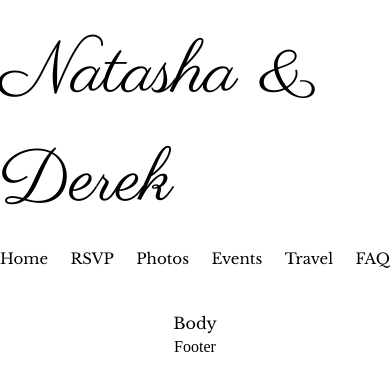
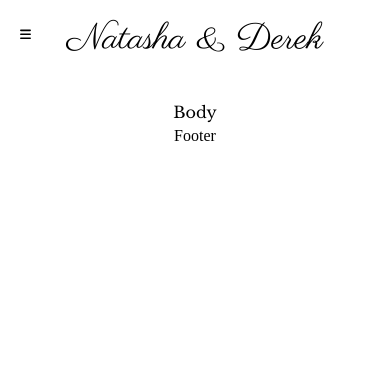
Before and after one commit to Reidwids/wedding2024, a Next.js app: page / in a window 390 px wide. Shown: the top 390 px of the page. Built offline with nearby package versions, Linux system fonts and the light colour scheme.

Commit message:
mobile navbar and favicon

```diff
--- a/app/Header.tsx
+++ b/app/Header.tsx
@@ -1,7 +1,12 @@
+"use client";
+import { Hamburger, Xmark } from "@/public/svgs";
 import Link from "next/link";
-import React from "react";
+import React, { useState } from "react";
 
 export default function Header() {
+	document.title = "Natasha & Derek";
+
+	const [isOpen, setIsOpen] = useState(false);
 	const routes = [
 		{
 			name: "Home",
@@ -30,16 +35,37 @@ export default function Header() {
 	];
 
 	return (
-		<div className={"w-full flex flex-col items-center mt-5"}>
-			<div className="font-parisienne text-[72px] mb-3">Natasha & Derek</div>
-			<div className="max-w-4xl w-full flex justify-between font-libreBaskerville text-[15px]">
-				{routes.map((route) => (
-					<Link href={route.href} className="group relative">
+		<div className={"w-full flex flex-col items-center justify-center relative mt-5 md:mt-10"}>
+			<div className="font-parisienne text-4xl md:text-[72px]">Natasha & Derek</div>
+			<div className=" hidden px-6 mt-5 max-w-4xl w-full md:flex justify-between font-libreBaskerville text-[15px]">
+				{routes.map((route, i) => (
+					<Link href={route.href} className="group relative" key={route.name + i}>
 						<div>{route.name}</div>
 						<div className="absolute bottom-0 left-0 h-[1px] block w-0 group-hover:w-full transition-all duration-500 bg-[#666]"></div>
 					</Link>
 				))}
 			</div>
+			<div className="absolute left-3 top-0 md:hidden cursor-pointer rounded-md p-2" onClick={() => setIsOpen(!isOpen)}>
+				<Hamburger isOpen={isOpen} w="11px" fill="black" />
+				<Xmark isOpen={isOpen} w="11px" fill="black" />
+			</div>
+			{isOpen && (
+				<div className="md:hidden absolute w-full top-20 flex flex-col bg-[#ffffffee] z-50 shadow-md">
+					{routes.map((route, i) => (
+						<>
+							<Link
+								href={route.href!}
+								className="space-x-4 flex py-2 items-center px-4 transition-all"
+								onClick={() => setIsOpen(!isOpen)}
+								key={route.name}
+							>
+								{route.name}
+							</Link>
+							{i !== routes.length - 1 && <div className="w-full h-[1px] bg-[#ddd]"></div>}
+						</>
+					))}
+				</div>
+			)}
 		</div>
 	);
 }
--- a/app/layout.tsx
+++ b/app/layout.tsx
@@ -23,9 +23,9 @@ export default function RootLayout({ children }: { children: React.ReactNode })
 	return (
 		<html lang="en">
 			<head>
-				<link rel="shortcut icon" href="/cropped-proteus-logo.png" />
+				<link rel="shortcut icon" href="/heart.png" />
 			</head>
-			<body className={`${parisienne.variable} ${libreBaskerville.variable} relative`}>
+			<body className={`${parisienne.variable} ${libreBaskerville.variable} relative min-h-[100vh]`}>
 				<Header />
 				<div className="min-w-full flex justify-center">{children}</div>
 				<Footer />
--- /dev/null
+++ b/public/svgs.tsx
@@ -0,0 +1,22 @@
+export const Xmark = ({ isOpen = false, fill = "black", w = "30px" }) => {
+	return (
+		<svg
+			className={isOpen ? "" : "hidden"}
+			xmlns="http://www.w3.org/2000/svg"
+			viewBox="0 0 448 512"
+			width={w}
+			fill={fill}
+			style={{ paddingLeft: "2px" }}
+		>
+			<path d="M342.6 150.6c12.5-12.5 12.5-32.8 0-45.3s-32.8-12.5-45.3 0L192 210.7 86.6 105.4c-12.5-12.5-32.8-12.5-45.3 0s-12.5 32.8 0 45.3L146.7 256 41.4 361.4c-12.5 12.5-12.5 32.8 0 45.3s32.8 12.5 45.3 0L192 301.3 297.4 406.6c12.5 12.5 32.8 12.5 45.3 0s12.5-32.8 0-45.3L237.3 256 342.6 150.6z" />
+		</svg>
+	);
+};
+
+export const Hamburger = ({ isOpen = false, fill = "black", w = "30px" }) => {
+	return (
+		<svg className={isOpen ? "hidden" : ""} xmlns="http://www.w3.org/2000/svg" viewBox="0 0 448 512" width={w} fill={fill}>
+			<path d="M0 96C0 78.3 14.3 64 32 64H416c17.7 0 32 14.3 32 32s-14.3 32-32 32H32C14.3 128 0 113.7 0 96zM0 256c0-17.7 14.3-32 32-32H416c17.7 0 32 14.3 32 32s-14.3 32-32 32H32c-17.7 0-32-14.3-32-32zM448 416c0 17.7-14.3 32-32 32H32c-17.7 0-32-14.3-32-32s14.3-32 32-32H416c17.7 0 32 14.3 32 32z" />
+		</svg>
+	);
+};
```
Also changed, not shown: public/heart.png (added).
